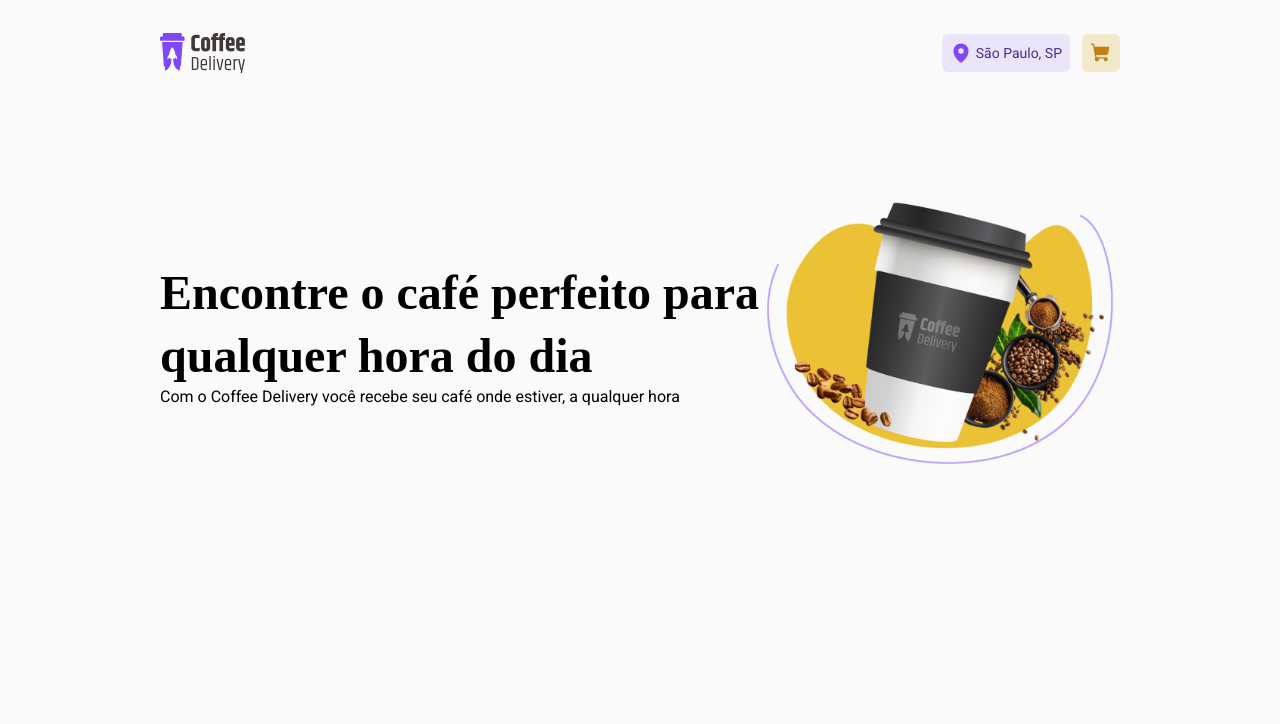
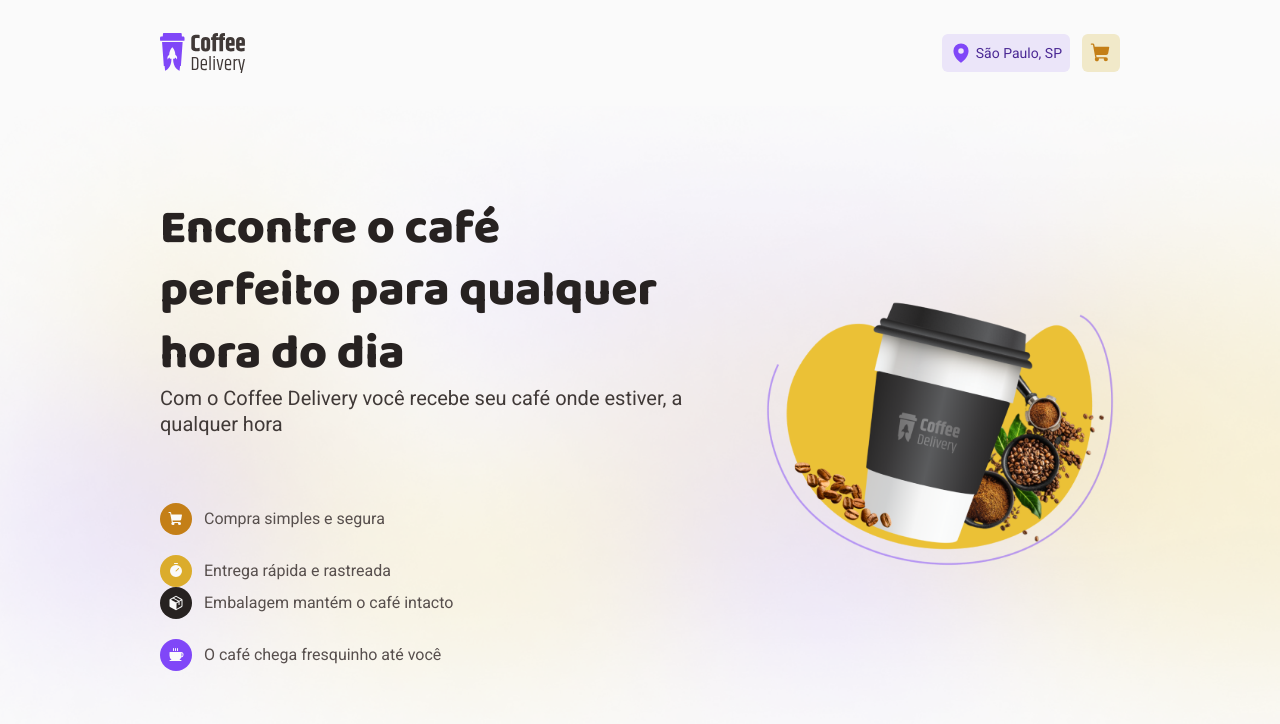
Before and after one commit to JamDev0/coffe, a React (Vite) app: page / in a window 1280 px wide. Shown: the top 724 px of the page. Built offline with nearby package versions, Linux system fonts and the light colour scheme.

Commit message:
Implementação do componente Apresentation

```diff
--- a/src/pages/Home/index.tsx
+++ b/src/pages/Home/index.tsx
@@ -1,6 +1,7 @@
-import { HomeContainer, PresentationContainer, PresentationTitles } from "./styles";
+import { HomeContainer, PresentationContainer, PresentationDetailsContainer, PresentationDetailIconContainer, PresentationTitles, PresentationDetailContainer, PresentationDetailsSubContainer } from "./styles";
 
 import CoffeeImage from '../../assets/CoffeeImage.png'
+import { Coffee, Package, ShoppingCart, Timer } from "phosphor-react";
 
 export function Home() {
   return (
@@ -15,6 +16,50 @@
               Com o Coffee Delivery você recebe seu café onde estiver, a qualquer hora
             </h2>
           </PresentationTitles>
+
+
+          <PresentationDetailsContainer>
+              <PresentationDetailsSubContainer>
+                <PresentationDetailContainer>
+                  <PresentationDetailIconContainer type="cart">
+                    <ShoppingCart weight="fill" />
+                  </PresentationDetailIconContainer>
+                  <h3>
+                    Compra simples e segura
+                  </h3>
+                </PresentationDetailContainer>
+
+                <PresentationDetailContainer>
+                  <PresentationDetailIconContainer type="time">
+                    <Timer weight="fill" />
+                  </PresentationDetailIconContainer>
+                  <h3>
+                    Entrega rápida e rastreada
+                  </h3>
+                </PresentationDetailContainer>
+              </PresentationDetailsSubContainer>
+
+              <PresentationDetailsSubContainer>
+              <PresentationDetailContainer>
+                  <PresentationDetailIconContainer type="package">
+                    <Package weight="fill" />
+                  </PresentationDetailIconContainer>
+                  <h3>
+                    Embalagem mantém o café intacto
+                  </h3>
+                </PresentationDetailContainer>
+
+
+                <PresentationDetailContainer>
+                  <PresentationDetailIconContainer type="coffee">
+                    <Coffee weight="fill" />
+                  </PresentationDetailIconContainer>
+                  <h3>
+                    O café chega fresquinho até você
+                  </h3>
+                </PresentationDetailContainer>
+              </PresentationDetailsSubContainer>
+          </PresentationDetailsContainer>
         </div>
         <img src={CoffeeImage} />
       </PresentationContainer>
--- a/src/pages/Home/styles.ts
+++ b/src/pages/Home/styles.ts
@@ -1,4 +1,17 @@
-import styled from "styled-components";
+import styled, { css } from "styled-components";
+
+import PresentationBackground from '../../assets/PresentationBackground.png'
+
+interface PresentationDetailsIconContainerParams {
+  type: 'cart' | 'package' | 'time' | 'coffee'
+}
+
+const presentationDetailsIconBackgroundColors = {
+  cart: css`background-color: ${params => params.theme.colors.product.yellow[600]}`,
+  package: css`background-color: ${params => params.theme.colors.base.title}`,
+  time: css`background-color: ${params => params.theme.colors.product.yellow[500]}`,
+  coffee: css`background-color: ${params => params.theme.colors.product.purple[500]}`,
+}
 
 export const HomeContainer = styled.body`
 
@@ -8,11 +21,18 @@
   display: flex;
   justify-content: space-between;
   align-items: center;
+  column-gap: 4.8125rem;
 
   padding: 5.75rem 10rem;
 
+  background-image: url(${PresentationBackground});
+  background-size: cover;
+  background-repeat: no-repeat;
+
   > div {
-
+    display: flex;
+    flex-direction: column;
+    row-gap: 4.125rem;
   }
 
   > img {
@@ -22,13 +42,59 @@
 
 export const PresentationTitles = styled.div`
   > h1 {
-    font-family: 'Balo', serif;
+    font-family: 'Baloo 2', serif;
     font-weight: 800;
     font-size: 3rem;
     line-height: 130%;
+    color: ${params => params.theme.colors.base.title}
   }
 
   > h2 {
-
+    font-size: 1.25rem;
+    font-weight: 400;
+    line-height: 130%;
+    color: ${params => params.theme.colors.base.subtitle}
   }
 `
+export const PresentationDetailsContainer = styled.div`
+  display: flex;
+  flex-wrap: wrap;
+  column-gap: 2.5rem;
+  justify-content: space-between;
+`
+
+export const PresentationDetailsSubContainer = styled.div`
+  display: flex;
+  flex-direction: column;
+  row-gap: 1.25rem;
+`
+
+export const PresentationDetailContainer = styled.div`
+  display: flex;
+  align-items: center;
+  column-gap: 0.75rem;
+
+  > h3 {
+    line-height: 130%;
+    font-size: 1rem;
+    color: ${params => params.theme.colors.base.text}
+  }
+`
+
+export const PresentationDetailIconContainer = styled.div<PresentationDetailsIconContainerParams>`
+  padding: 0.5rem;
+
+  border-radius: 9999px;
+
+  line-height: 0;
+
+  ${params => presentationDetailsIconBackgroundColors[params.type]};
+
+  > svg {
+    width: 1rem;
+    height: 1rem;
+
+
+    color: ${params => params.theme.colors.base.background};
+  }
+`
```
Also changed, not shown: src/assets/PresentationBackground.png (added).
